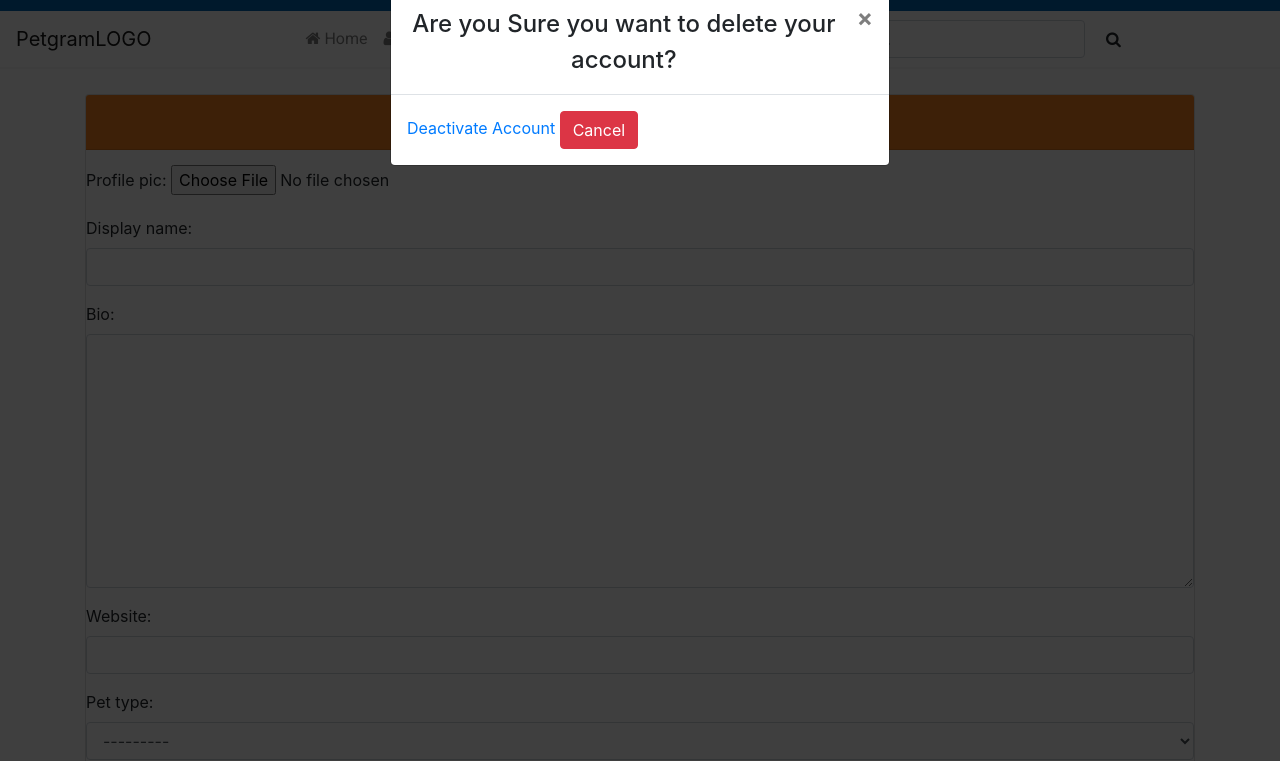
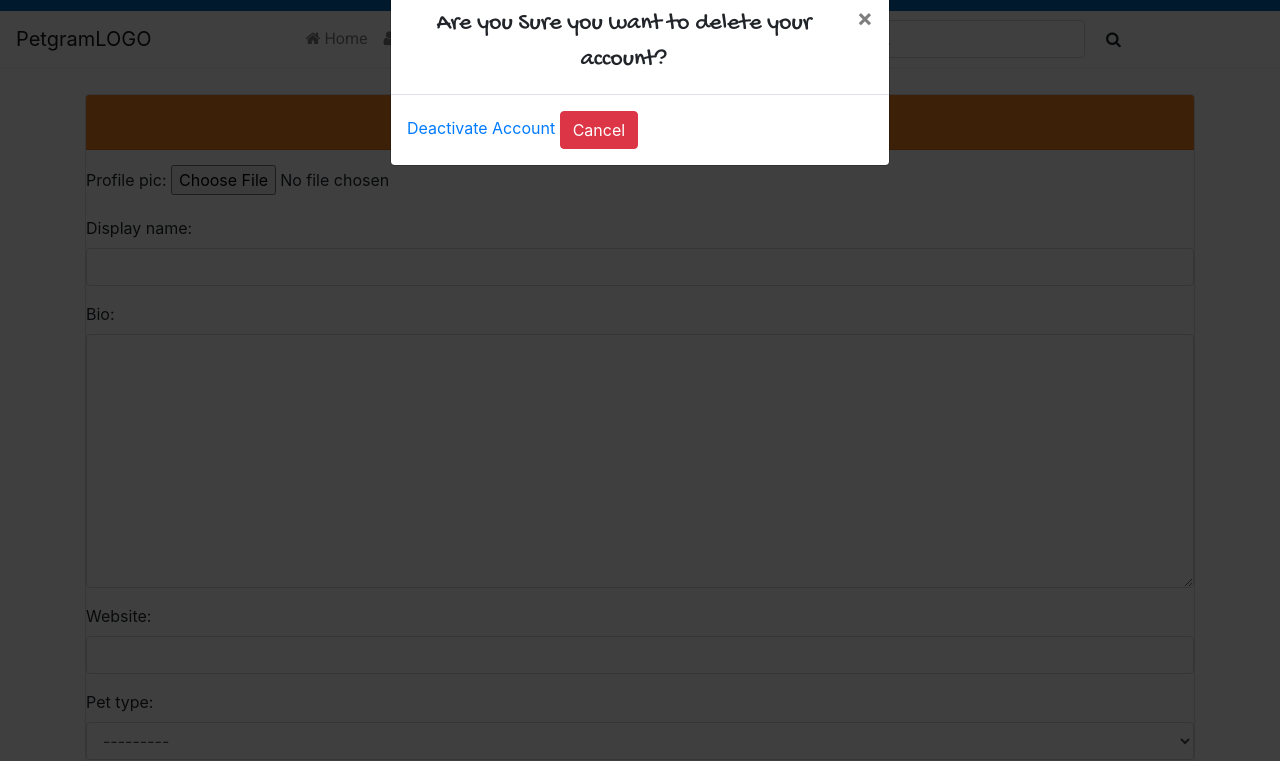
Before and after one commit to Eli-J-Camara/PetGram, a Django app: page /edit/1/ in a window 1280 px wide, after a click on "Deactivate Account". Shown: the part 39-800 px from the top of the page. Run offline with Django 3.2, Linux system fonts and the light colour scheme; the visitor is signed in with stand-in values (Sample User, id 1); data comes from the database, SQL or seed files in the repository; data that the repository does not hold is empty; some libraries are stand-ins or nearby versions.

Commit message:
changed font on modal

```diff
--- a/static/css/style.css
+++ b/static/css/style.css
@@ -229,6 +229,10 @@ img.card-img-top {
 
 }
 
+h4.delete-header{
+    font-family: 'Gochi Hand', cursive;
+}
+
 .profile-card {
     margin-bottom: 30px;
 }
--- a/templates/edit_profile.html
+++ b/templates/edit_profile.html
@@ -45,7 +45,7 @@
             <div class="modal-content">
               <!-- Modal Header -->
               <div class="modal-header">
-                <h4 class="modal-title text-center">Are you Sure you want to delete your account?</h4>
+                <h4 class="modal-title text-center delete-header">Are you Sure you want to delete your account?</h4>
                 <button type="button" class="close" data-dismiss="modal">&times;</button>
               </div>
               <!-- Modal body -->
```
